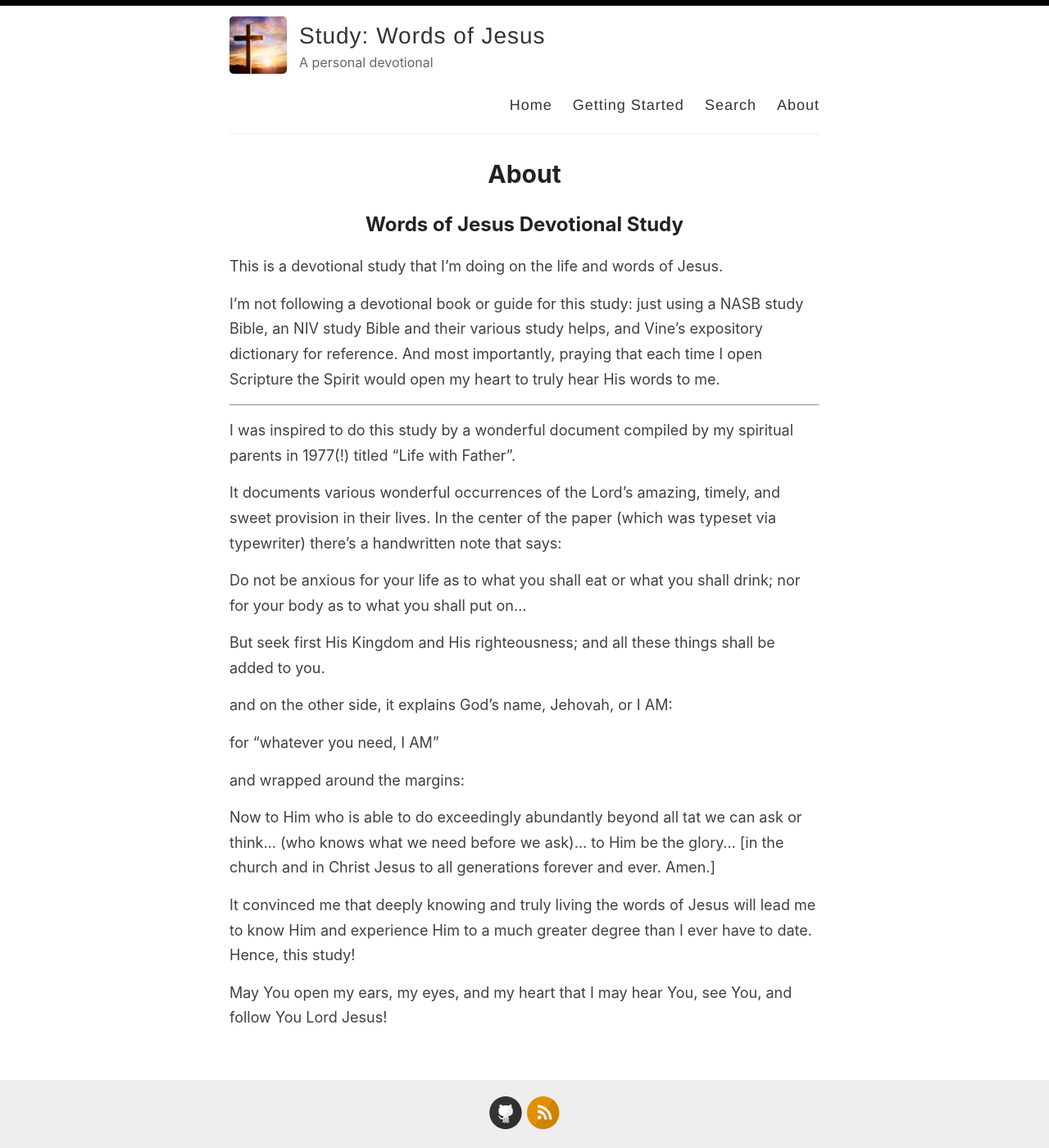
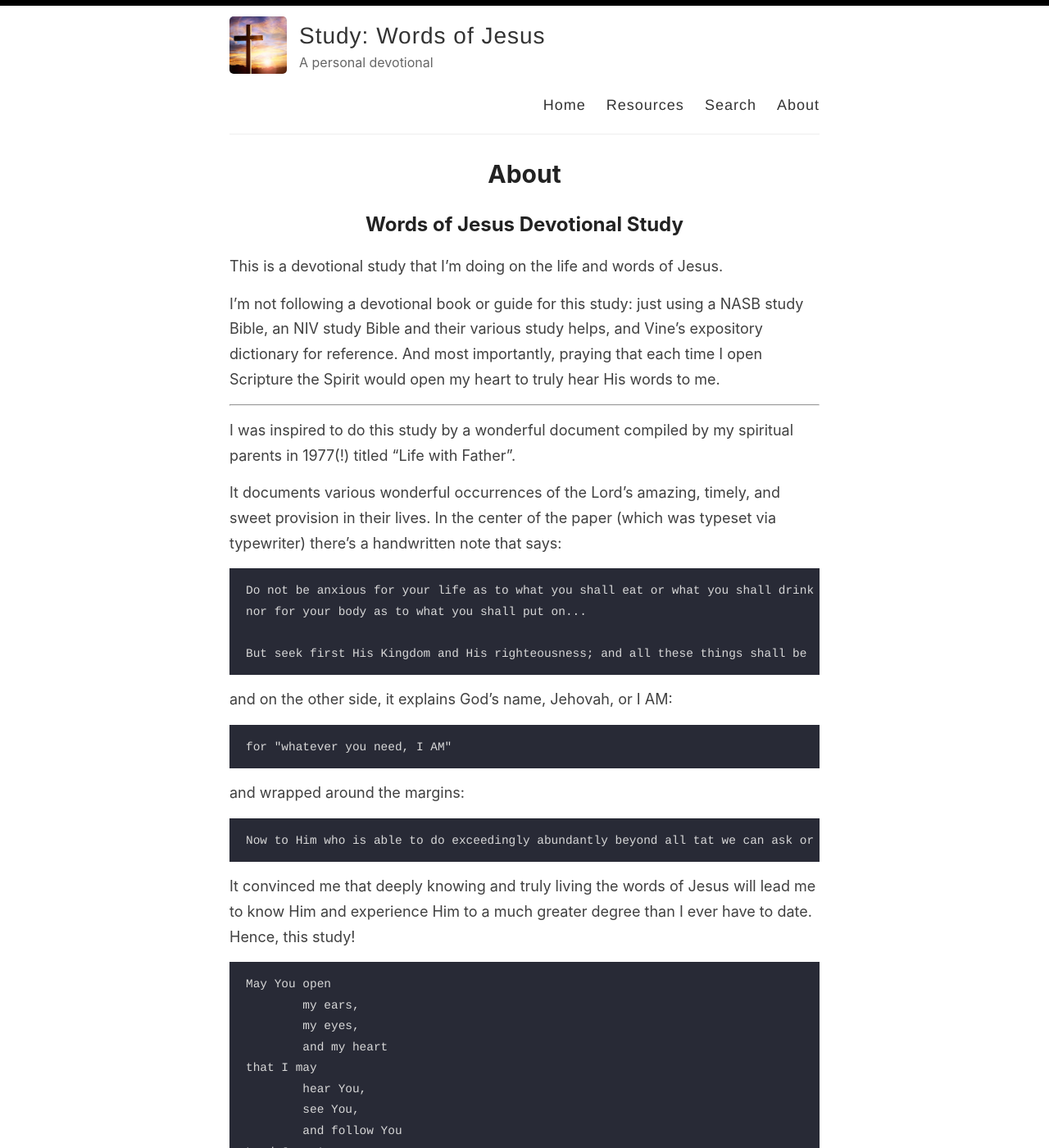
Before and after one commit to jiangts/words-of-jesus, a Jekyll site: the page built from _pages/about.md, in a window 1280 px wide and 1400 px high. Shown: the whole window at 82% size. Built offline with Jekyll 4.4.1, drawn with Linux system fonts in a browser that asks for light colours.

````diff
--- a/_layouts/default.html
+++ b/_layouts/default.html
@@ -28,7 +28,7 @@
 
             <nav>
               <a href="{{ site.baseurl }}/">Home</a>
-              <a href="{{ site.baseurl }}/getting-started">Getting Started</a>
+              <a href="{{ site.baseurl }}/resources">Resources</a>
               <a href="{{ site.baseurl }}/search">Search</a>
               <a href="{{ site.baseurl }}/about">About</a>
             </nav>
--- a/_pages/about.md
+++ b/_pages/about.md
@@ -16,18 +16,24 @@ I was inspired to do this study by a wonderful document compiled by my spiritual
 
 It documents various wonderful occurrences of the Lord's amazing, timely, and sweet provision in their lives. In the center of the paper (which was typeset via typewriter) there's a handwritten note that says:
 
-> Do not be anxious for your life as to what you shall eat or what you shall drink;
-> nor for your body as to what you shall put on...
->
-> But seek first His Kingdom and His righteousness; and all these things shall be added to you.
+```
+Do not be anxious for your life as to what you shall eat or what you shall drink;
+nor for your body as to what you shall put on...
+
+But seek first His Kingdom and His righteousness; and all these things shall be added to you.
+```
 
 and on the other side, it explains God's name, Jehovah, or I AM:
 
-> for "whatever you need, I AM"
+```
+for "whatever you need, I AM"
+```
 
 and wrapped around the margins:
 
-> Now to Him who is able to do exceedingly abundantly beyond all tat we can ask or think... (who knows what we need before we ask)... to Him be the glory... [in the church and in Christ Jesus to all generations forever and ever. Amen.]
+```
+Now to Him who is able to do exceedingly abundantly beyond all tat we can ask or think... (who knows what we need before we ask)... to Him be the glory... [in the church and in Christ Jesus to all generations forever and ever. Amen.]
+```
 
 
 
@@ -35,12 +41,14 @@ It convinced me that deeply knowing and truly living the words of Jesus will lea
 
 
 
->  May You open
-> 	my ears,
-> 	my eyes,
-> 	and my heart
-> that I may
-> 	hear You,
-> 	see You,
-> 	and follow You
-> Lord Jesus!
+```
+May You open
+	my ears,
+	my eyes,
+	and my heart
+that I may
+	hear You,
+	see You,
+	and follow You
+Lord Jesus!
+```
````
